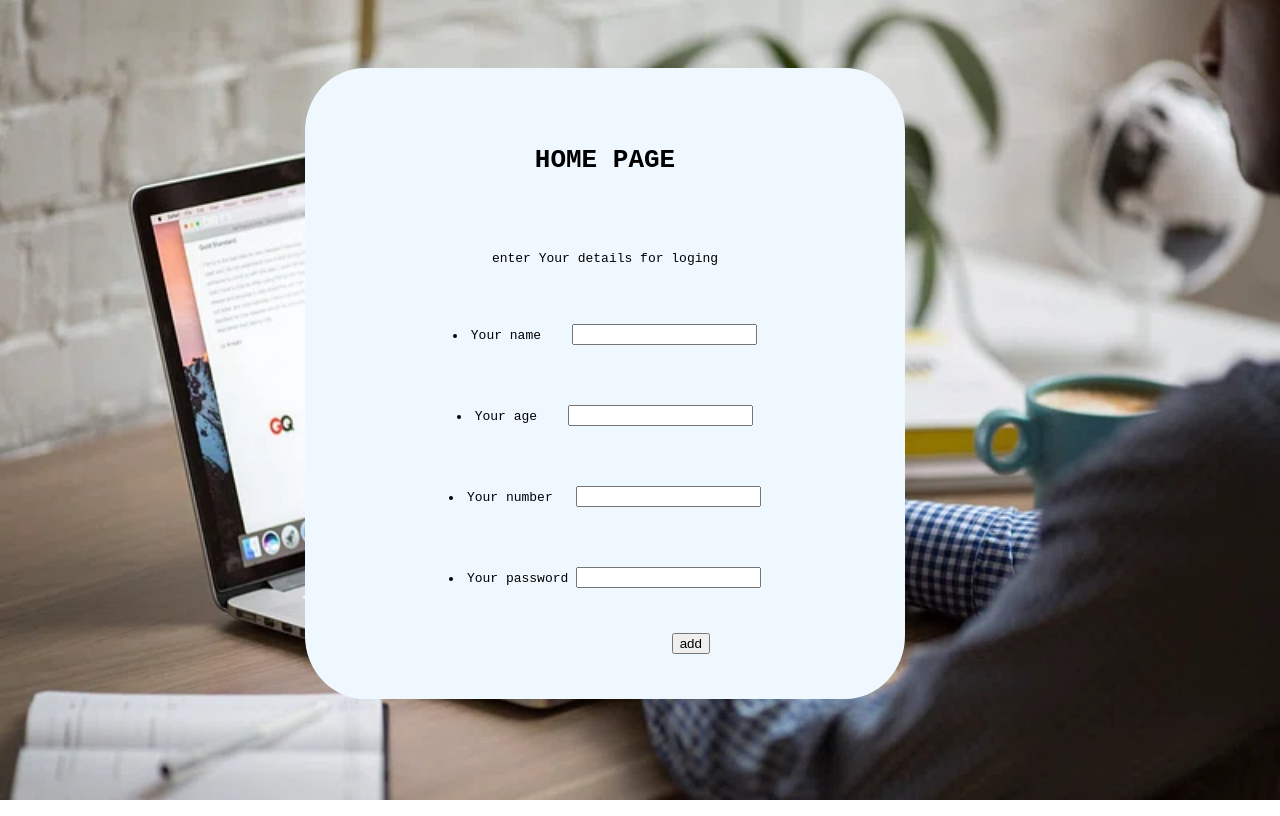
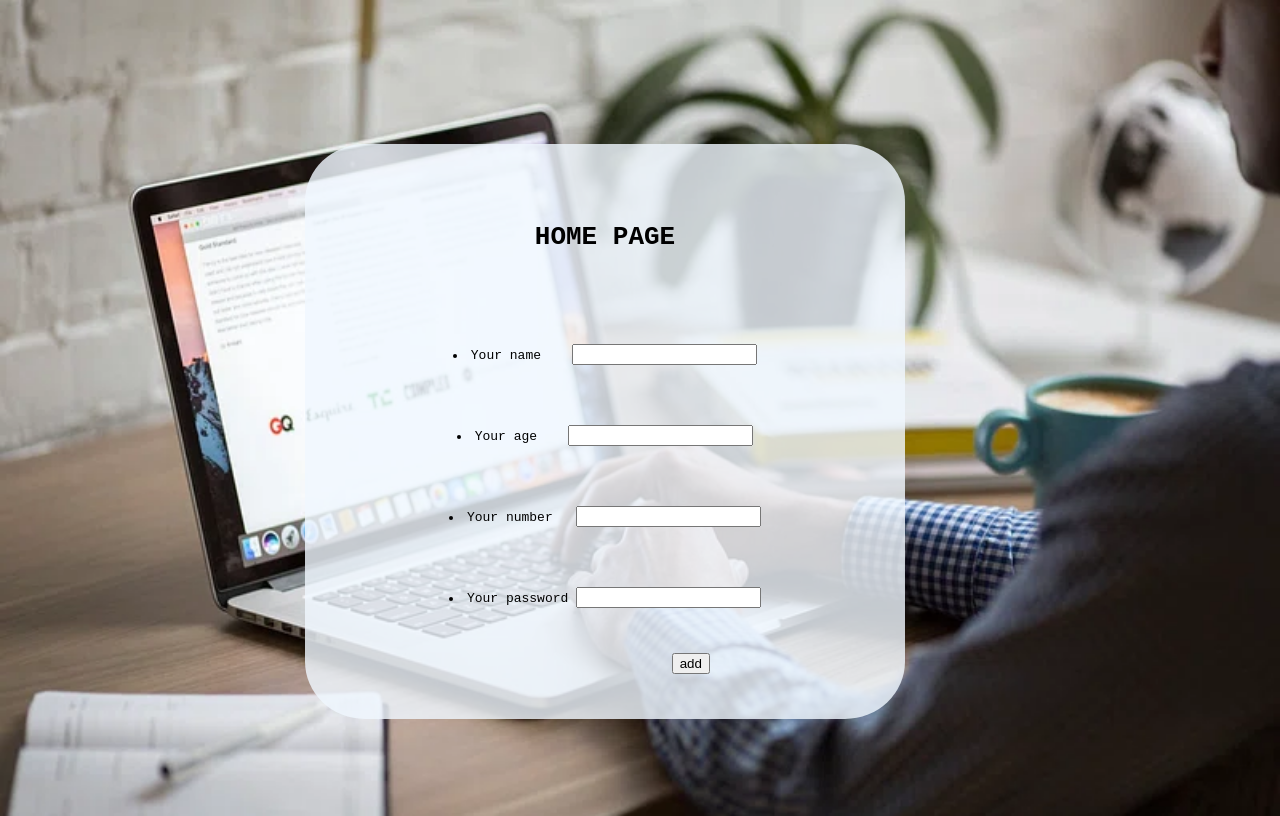
Before and after one commit to 02003150/homepage, a plain HTML site: page index.html in a window 1280 px wide. Drawn offline with Linux system fonts and the light colour scheme.

```diff
--- a/index.html
+++ b/index.html
@@ -21,7 +21,7 @@
 
             <h1 class = "homeP">HOME PAGE</h1>
 
-       <p id="main">enter Your details for loging</p>
+       <p id="main" style="display: none;">details added sucsessfuly !</p>
 
         <li>Your name    <input type="text"></li>
 
@@ -35,13 +35,15 @@
  <li>Your password <input type="password"></li>
 
 
-                      <button type="button" onclick='document.getElementById("main").innerHTML="details added successfuly"'>add</button>
+                      <button type="button" onclick='document.getElementById("main").style.display="block"'>add</button>
 
 
                     </pre>
                 </div>
 
 
+<footer>
 
+</footer>
 </body>
 </html>
--- a/style.css
+++ b/style.css
@@ -10,7 +10,7 @@ body{
 }
 
 pre{
-    background-color: aliceblue;
+    background-color: rgba(240, 248, 255, 0.811);
 
     border-radius: 10%;
     margin-top: 7%;
@@ -22,6 +22,8 @@ pre{
     text-align: center;
     margin-top:60px;
     margin-right: 70px;
+    border: 10cap;
+    border-color: black;
 
 
     /* display: contents; */
```
